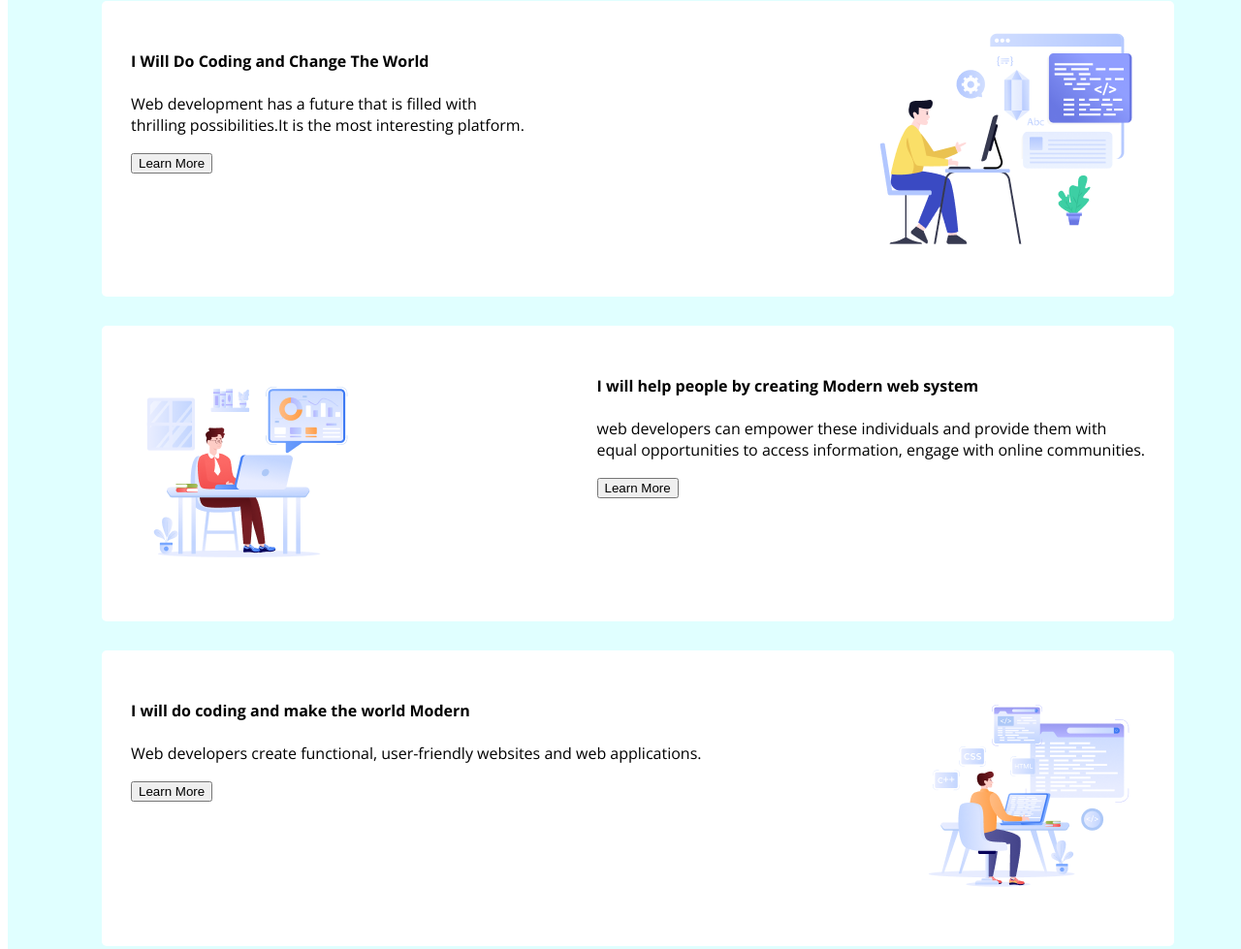
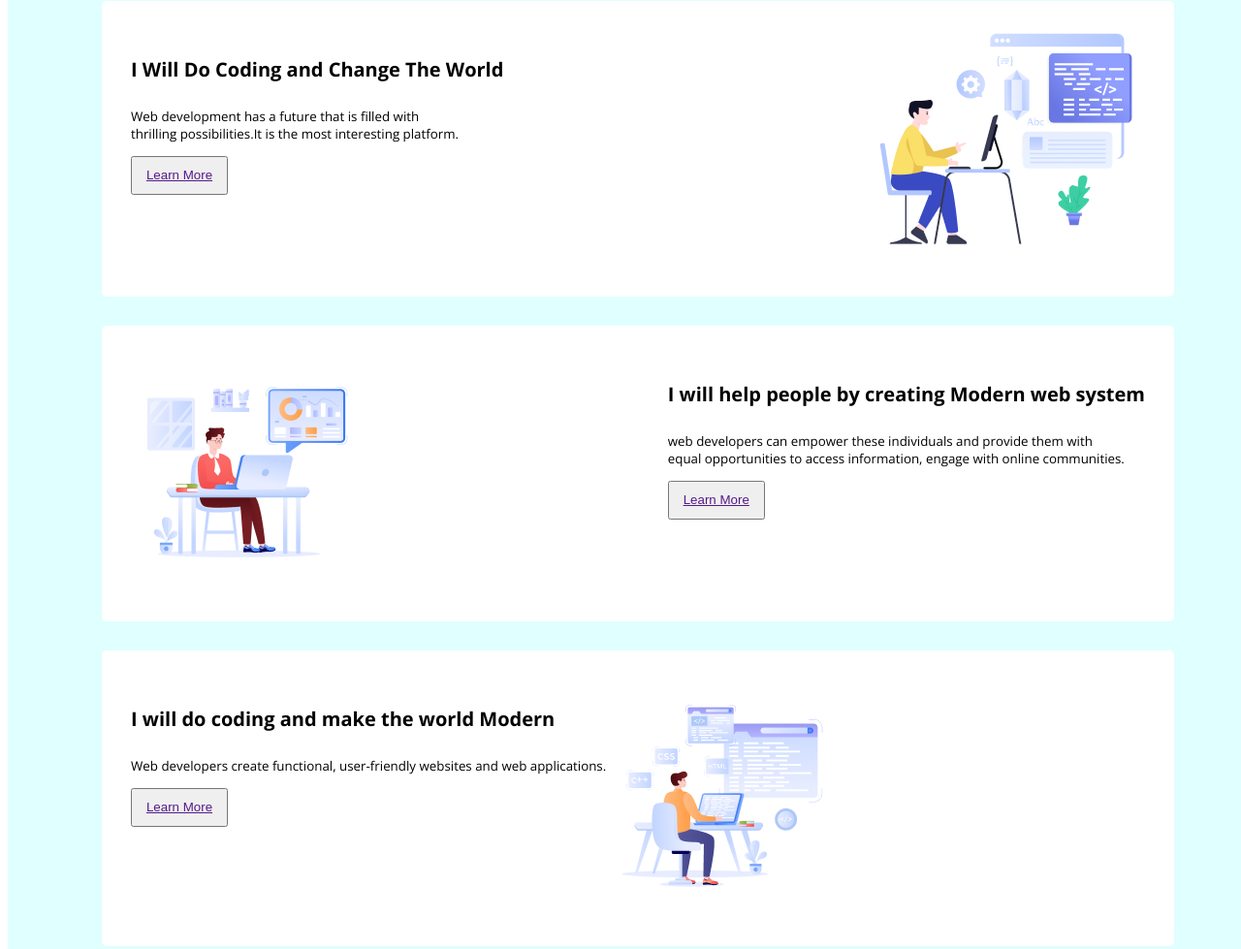
Before and after one commit to jenifaa/Assignment-1, a plain HTML site: page index.html in a window 1280 px wide. Shown: the part 1031-2010 px from the top of the page at 97% size. Drawn offline with nearby package versions, Linux system fonts and the light colour scheme.

Commit message:
added section-1 part

```diff
--- a/index.html
+++ b/index.html
@@ -36,13 +36,13 @@
             <div class="sub-section">
                 <div class="skill"><h3 class="section-title">Why Web Development??</h3>
                 <p class="section-description"> Working as a web-developer can help one to develop critical thinking abilities. Developers have the power to shape the future <br> of the internet by embracing new technologies, adapting to changes in the market and constantly improving their skills</p></div>
+
               <div class="about-items">
                  <div class="div">
-
-                      <div class="pop">
+                        <div>
                            <h4 class="sec-title">I Will Do Coding and Change The World</h4>
-                         <p class="skill-description">Web development has a future that is filled with <br> thrilling possibilities.It is the most interesting platform.</p>
-                         <button>Learn More</button>
+                           <p class="section-description">Web development has a future that is filled with <br> thrilling possibilities.It is the most interesting platform.</p>
+                           <button class="btn"><a href="">Learn More</a></button>
                        </div>
 
                         <div><img src="images/Layer_1.png" alt=""></div>
@@ -51,28 +51,27 @@
                     </div>
 
                   <div class="div">
-                       <div class="pop">
-                         <img src="images/Group 3.png" alt=""></div>
-
-                         <div class="pop"><h4 class="sec-title">I will help people by creating Modern web system</h4>
-                         <p class="skill-description"> web developers can empower these individuals and provide them with <br> equal opportunities to access information, engage with online communities.</p>
-                          <button>Learn More</button>
+                       <div><img src="images/Group 3.png" alt=""></div>
+                       <div><h4 class="sec-title">I will help people by creating Modern web system</h4>
+                        <p class="section-description"> web developers can empower these individuals and provide them with <br> equal opportunities to access information, engage with online communities.</p>
+                        <button class="btn"><a href="">Learn More</a></button></div>
                     </div>
 
-                    </div>
-                 <div class="div">
-                     <div class="pop">
-                         <h4 class="sec-title">I will do coding and make the world Modern</h4>
-                         <p class="skill-description">Web developers create functional, user-friendly websites and web applications.</p>
-                         <button>Learn More</button></div>
-
-                         <div><img src="images/Group 4.png" alt=""></div>
 
 
+                   <div class="div">
+                        <div class="pro">
+                           <div> <h4 class="sec-title">I will do coding and make the world Modern</h4>
+                            <p class="section-description">Web developers create functional, user-friendly websites and web applications.</p>
+                            <button class="btn"><a href="">Learn More</a></button>
+                            </div>
+                            <div><img src="images/Group 4.png" alt=""></div>
+                        </div>
                   </div>
              </div>
          </div>
      </section>
+
     </main>
     <footer></footer>
 </body>
--- a/style/style.css
+++ b/style/style.css
@@ -93,6 +93,15 @@ font-weight: 300;
 main{
     margin-top: 60px;
 }
-.about-items{
+.sec-title{
+    font-weight: bold;
+    font-size: 20px;
+}
+.btn{
+    height: 40px;
+    width: 100px;
 
 }
+.pro{
+    display: flex;
+    justify-content: space-between;
```
Lines whose indentation alone changed are shown as unchanged.
